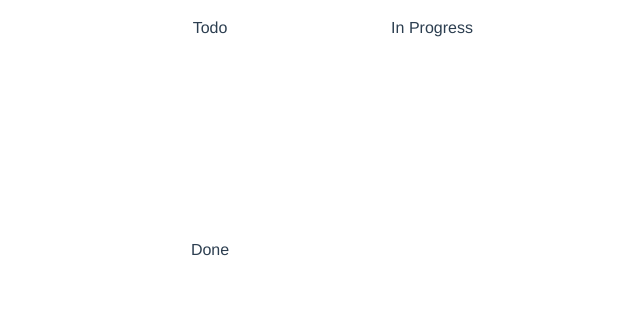
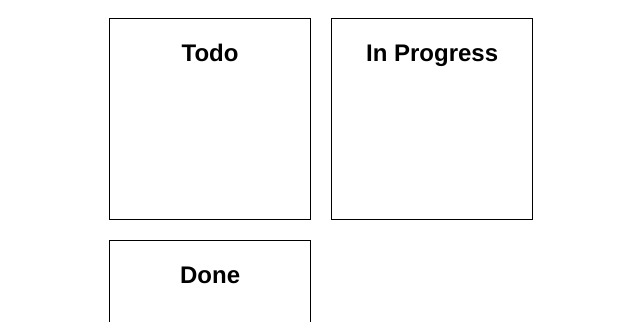
Before and after one commit to arturszolke/board-app, a Vue app: page / in a window 1280 px wide. Shown: the top 322 px of the page, without its empty margins (319-959 px from the left). Built offline with nearby package versions, Linux system fonts and the light colour scheme.

Commit message:
minor changes

```diff
--- a/src/App.vue
+++ b/src/App.vue
@@ -31,7 +31,7 @@ export default {
   -webkit-font-smoothing: antialiased;
   -moz-osx-font-smoothing: grayscale;
   text-align: center;
-  color: #2c3e50;
+  color: black;
   display: flex;
   align-items: center;
   justify-content: center;
--- a/src/components/BoardStatus.vue
+++ b/src/components/BoardStatus.vue
@@ -8,8 +8,8 @@ export default {
 <template>
     <div class="wrapper">
         <div class="boardStatus">
-            <div>
-                {{ status.name }}
+            <div class="">
+                <h2>{{ status.name }}</h2>
             </div>
         </div>
     </div>
@@ -23,7 +23,7 @@ export default {
 }
 
 .boardStatus {
-    border: 1px solid white;
+    border: 1px solid black;
     width: 200px;
     height: 200px;
     margin: 10px;
```
